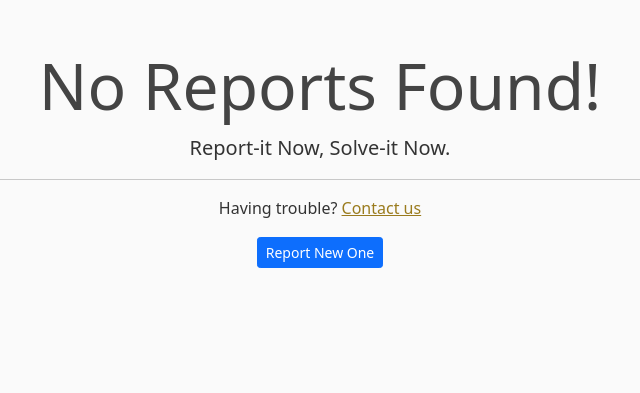
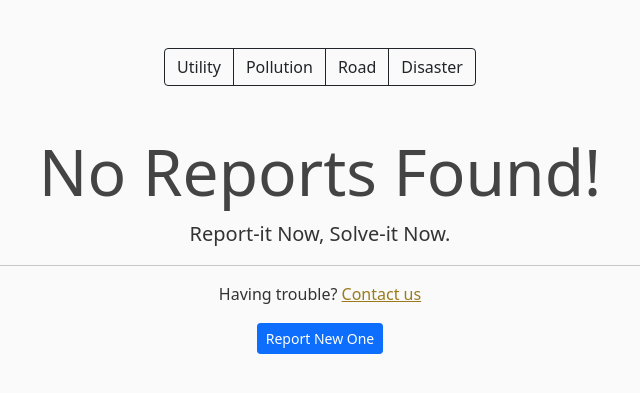
Before and after one commit to Youssef-Harby/report-it, a Flask app: template reportit/templates/myreports.html in a window 1280 px wide. Shown: the part 56-449 px from the top of the page, without its empty margins (320-960 px from the left). Run offline with Flask 2, Linux system fonts and the light colour scheme; the template is opened without the code that fills it, so the values that code supplies are empty; some libraries are stand-ins or nearby versions.

Commit message:
categories groub btns to analysis , my reports

```diff
--- a/reportit/postgis.py
+++ b/reportit/postgis.py
@@ -47,7 +47,7 @@ def current_qry_url(accessuser_access):
         sql_Q = "SELECT * FROM public.road"
         # rel_type = session.query(Categories).filter_by(cat_name="Gas").first().type_Road
     if accessuser_access == ACCESS['disasterORG']:
-        sql_Q = "SELECT * FROM public.road"
+        sql_Q = "SELECT * FROM public.disaster"
         # rel_type = session.query(Categories).filter_by(cat_name="Disasters").first().type_Disaster
     if accessuser_access == ACCESS['utilityORG']:
         sql_Q = "SELECT * FROM public.utility"
--- a/reportit/templates/myreports.html
+++ b/reportit/templates/myreports.html
@@ -1,5 +1,12 @@
 {% extends "layout.html" %} {% block content %}
-
+<div class="pb-5 d-flex justify-content-center">
+  <div class="btn-group" role="group" aria-label="Large button group">
+    <a type="button" class="btn btn-outline-dark" href="{% set currentAna_access = 10 %}">Utility</a>
+    <a type="button" class="btn btn-outline-dark" href="{% set currentAna_access = 7 %}">Pollution</a>
+    <a type="button" class="btn btn-outline-dark" href="{% set currentAna_access = 8 %}">Road</a>
+    <a type="button" class="btn btn-outline-dark" href="{% set currentAna_access = 9 %}">Disaster</a>
+  </div>
+</div>
 <link
   rel="stylesheet"
   href="https://unpkg.com/leaflet@1.7.1/dist/leaflet.css"
```
Also changed, not shown: reportit/templates/myanalysis.html (+21 -2 lines).
